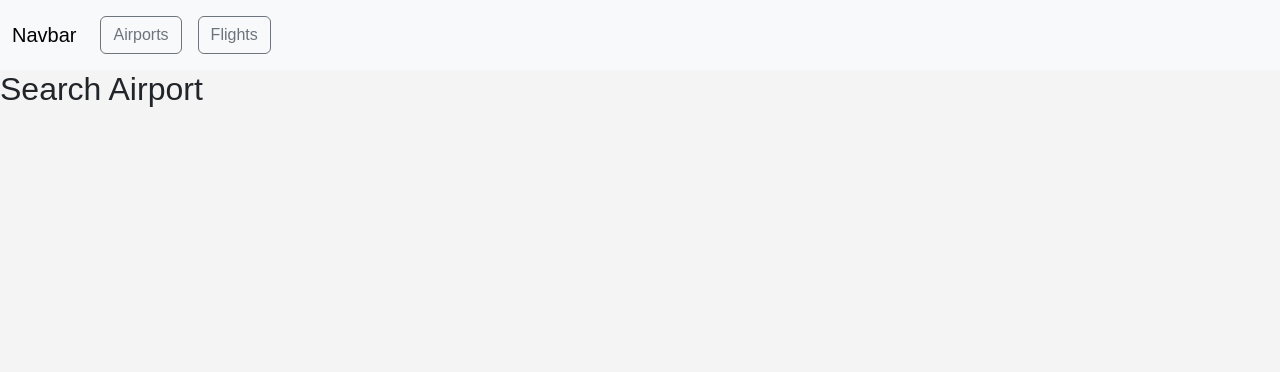
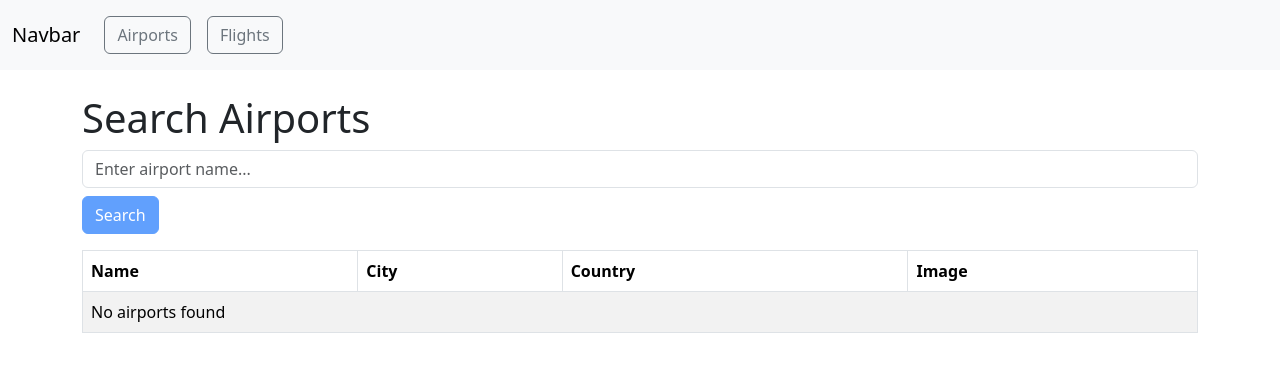
Before and after one commit to tyhieshajohnson/flight_app, a React (Create React App) app in the folder client/: page /airports in a window 1280 px wide. Shown: the top 372 px of the page. Built offline with nearby package versions, Linux system fonts and the light colour scheme.

Commit message:
Search bar

```diff
--- a/client/package.json
+++ b/client/package.json
@@ -7,6 +7,7 @@
     "bootstrap": "^5.3.3",
     "cra-template": "1.2.0",
     "react": "^19.0.0",
+    "react-bootstrap": "^2.10.9",
     "react-dom": "^19.0.0",
     "react-router-dom": "^6.29.0",
     "react-scripts": "5.0.1",
--- a/client/src/App.js
+++ b/client/src/App.js
@@ -4,6 +4,7 @@ import './App.css';
 import axios from 'axios';
 import SearchAirports from './SearchAirports';
 import SearchFlights from './SearchFlights';
+import 'bootstrap/dist/css/bootstrap.min.css';
 
 function App() {
 
--- a/client/src/SearchAirports.js
+++ b/client/src/SearchAirports.js
@@ -1,13 +1,118 @@
-import React, { useState, useEffect } from 'react';
+import React, { useState } from 'react';
 import axios from 'axios';
+import { Table, Form, Button, Spinner, Alert } from 'react-bootstrap';
 
-const SearchAirport = () => {
+const SearchAirports = () => {
+  const [query, setQuery] = useState(''); // Search query
+  const [airports, setAirports] = useState([]); // List of fetched airports
+  const [loading, setLoading] = useState(false); // Loading state
+  const [error, setError] = useState(null); // Error state
+
+  // Function to fetch airports based on the query
+  const fetchAirports = async () => {
+    if (!query) return; // Don't fetch if the query is empty
+    setLoading(true);
+    setError(null); // Reset error before new search
+
+    const options = {
+      method: 'GET',
+      url: 'https://sky-scrapper.p.rapidapi.com/api/v1/flights/searchAirport',
+      params: {
+        query,
+        locale: 'en-US'
+      },
+      headers: {
+        'x-rapidapi-key': 'a98f740603msh715edb03b3e02cfp18182ejsn0b0f565bfd13',
+        'x-rapidapi-host': 'sky-scrapper.p.rapidapi.com'
+      }
+    };
+
+    try {
+      const response = await axios.request(options);
+
+      // Filter only airports (not cities or countries)
+      const airportsData = response.data.data.filter(item => item.navigation.entityType === 'AIRPORT');
+
+      setAirports(airportsData); // Set the airports in state
+    } catch (error) {
+      setError('Failed to fetch airports. Please try again.');
+    } finally {
+      setLoading(false); // Set loading to false after fetching
+    }
+  };
+
+  const handleSearchChange = (event) => {
+    setQuery(event.target.value); // Update query when user types
+  };
+
+  const handleSearchClick = () => {
+    fetchAirports(); // Trigger the API request when user clicks Search
+  };
 
   return (
-    <div>
-      <h1>Search Airport</h1>
+    <div className="container mt-4">
+      <h1>Search Airports</h1>
+
+      <div className="mb-3">
+        <Form.Control
+          type="text"
+          placeholder="Enter airport name..."
+          value={query}
+          onChange={handleSearchChange} // Update query on change
+        />
+        <Button
+          className="mt-2"
+          onClick={handleSearchClick} // Trigger search on click
+          variant="primary"
+          disabled={loading || !query}
+        >
+          {loading ? <Spinner animation="border" size="sm" /> : 'Search'}
+        </Button>
+      </div>
+
+      {/* Show error message if any */}
+      {error && <Alert variant="danger">{error}</Alert>}
+
+      {/* Display airports data in a table */}
+      <Table striped bordered hover>
+        <thead>
+          <tr>
+            <th>Name</th>
+            <th>City</th>
+            <th>Country</th>
+            <th>Image</th>
+          </tr>
+        </thead>
+        <tbody>
+          {airports.length > 0 ? (
+            airports.map((airport) => (
+              <tr key={airport.skyId}>
+                <td>{airport.presentation.title}</td>
+                <td>{airport.navigation.localizedName || 'N/A'}</td>
+                <td>{airport.presentation.subtitle || 'N/A'}</td>
+                <td>
+                  {/* Check if there's an image available */}
+                  {airport.media && airport.media[0] ? (
+                    <img
+                      src={airport.media[0].url}
+                      alt={airport.presentation.title}
+                      style={{ width: '100px', height: '100px', objectFit: 'cover' }}
+                    />
+                  ) : (
+                    'No image available'
+                  )}
+                </td>
+              </tr>
+            ))
+          ) : (
+            <tr>
+              <td colSpan="4">No airports found</td>
+            </tr>
+          )}
+        </tbody>
+      </Table>
     </div>
   );
 };
 
-export default SearchAirport;
+export default SearchAirports;
```
Also changed, not shown: 1 other file (tests, documents, lock files or other folders).
